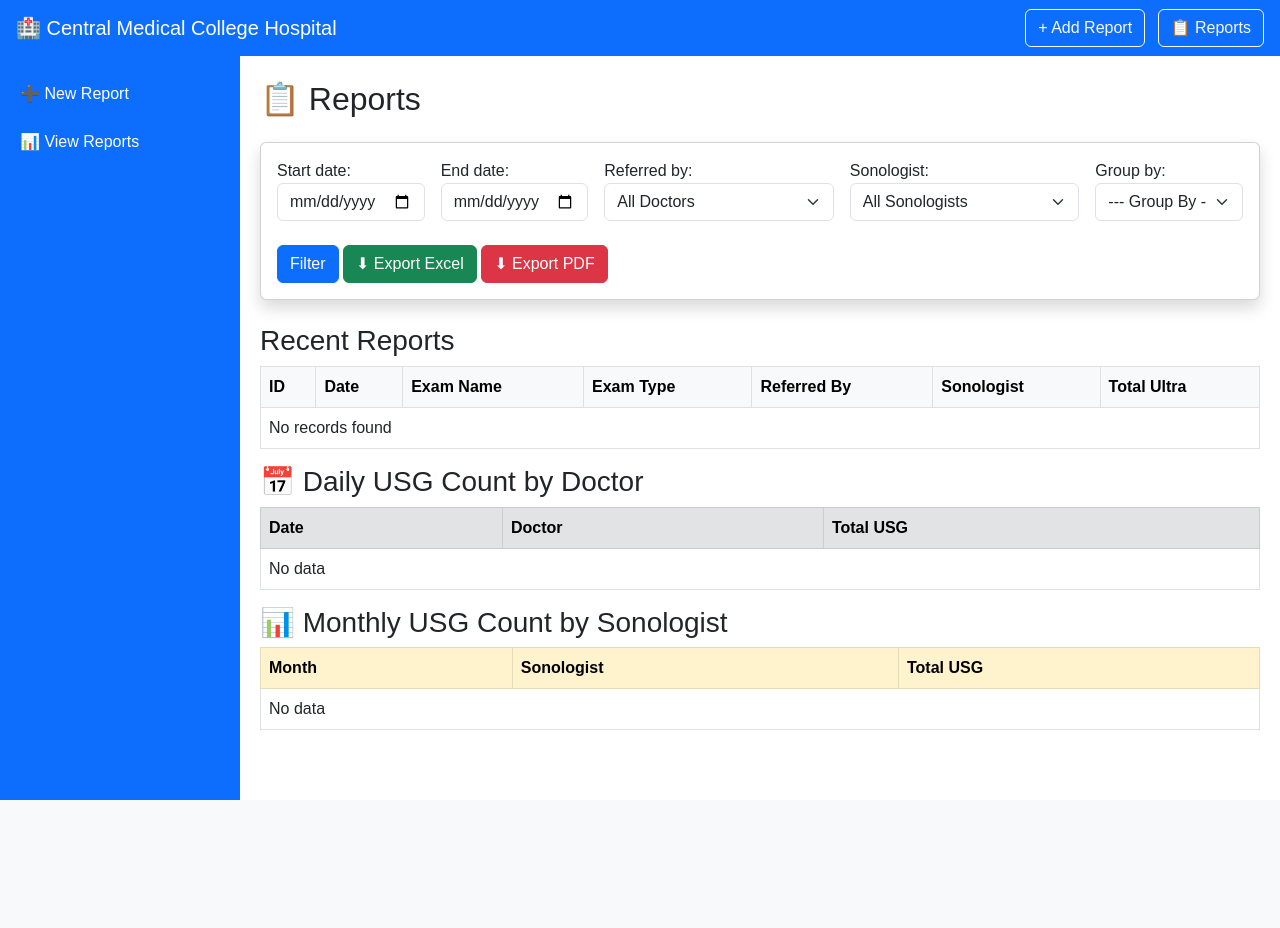
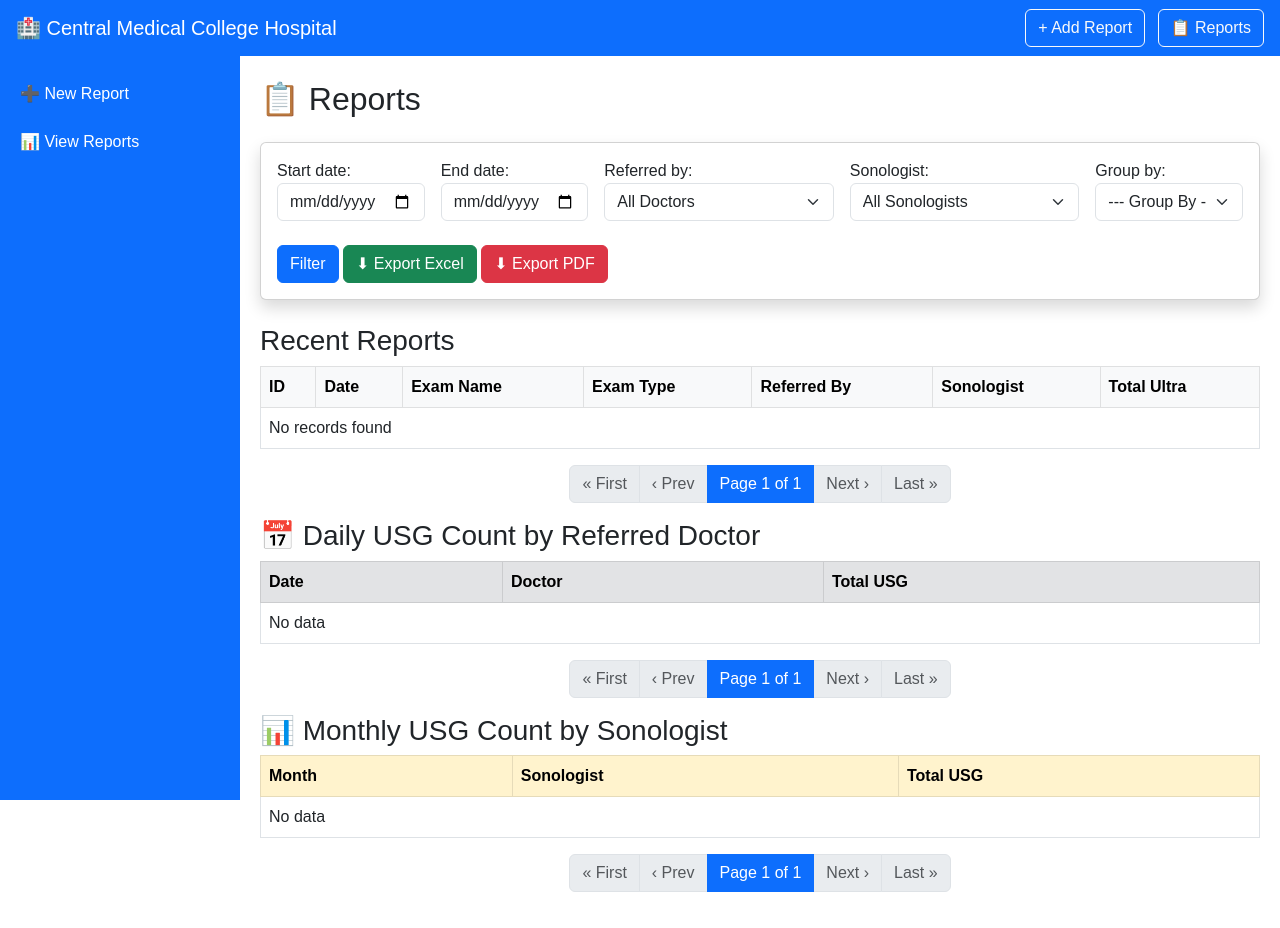
Before and after one commit to SayedUddinRayhan/usg_records, a Django app: page /reports/ in a window 1280 px wide. Before the commit the page ends 800 px from the top, so only its background shows below. Run offline with Django 5.2, Linux system fonts and the light colour scheme; data that the repository does not hold is empty.

Commit message:
Implement pagination

```diff
--- a/reports/templates/reports/report_list.html
+++ b/reports/templates/reports/report_list.html
@@ -3,6 +3,7 @@
 
 <h2 class="mb-4">📋 Reports</h2>
 
+<!-- Filter Form -->
 <div class="card p-3 mb-4 shadow">
   <form method="get" class="row g-3">
     <div class="col-md-2">{{ form.start_date.label_tag }} {{ form.start_date }}</div>
@@ -18,6 +19,7 @@
   </form>
 </div>
 
+<!-- Reports Table -->
 <h3>Recent Reports</h3>
 <table class="table table-bordered">
   <thead class="table-light">
@@ -34,7 +36,7 @@
   <tbody>
     {% for r in reports %}
       <tr>
-    <td>{{ r.id_number }}</td>   <!-- ✅ show patient ID -->
+        <td>{{ r.id_number }}</td>
         <td>{{ r.date|date:"d M Y" }}</td>
         <td>{{ r.exam_name }}</td>
         <td>{{ r.exam_type }}</td>
@@ -46,10 +48,36 @@
       <tr><td colspan="7">No records found</td></tr>
     {% endfor %}
   </tbody>
-
 </table>
 
-<h3>📅 Daily USG Count by Doctor</h3>
+<!-- Reports Pagination -->
+<nav aria-label="Reports pagination">
+  <ul class="pagination justify-content-center mt-3">
+    {% if reports.has_previous %}
+      <li class="page-item"><a class="page-link" href="?page=1&{{ request.GET.urlencode }}">« First</a></li>
+      <li class="page-item"><a class="page-link" href="?page={{ reports.previous_page_number }}&{{ request.GET.urlencode }}">‹ Prev</a></li>
+    {% else %}
+      <li class="page-item disabled"><span class="page-link">« First</span></li>
+      <li class="page-item disabled"><span class="page-link">‹ Prev</span></li>
+    {% endif %}
+
+    <li class="page-item active">
+      <span class="page-link">Page {{ reports.number }} of {{ reports.paginator.num_pages }}</span>
+    </li>
+
+    {% if reports.has_next %}
+      <li class="page-item"><a class="page-link" href="?page={{ reports.next_page_number }}&{{ request.GET.urlencode }}">Next ›</a></li>
+      <li class="page-item"><a class="page-link" href="?page={{ reports.paginator.num_pages }}&{{ request.GET.urlencode }}">Last »</a></li>
+    {% else %}
+      <li class="page-item disabled"><span class="page-link">Next ›</span></li>
+      <li class="page-item disabled"><span class="page-link">Last »</span></li>
+    {% endif %}
+  </ul>
+</nav>
+
+
+<!-- Daily Summary -->
+<h3>📅 Daily USG Count by Referred Doctor</h3>
 <table class="table table-bordered">
   <thead class="table-secondary">
     <tr><th>Date</th><th>Doctor</th><th>Total USG</th></tr>
@@ -67,6 +95,33 @@
   </tbody>
 </table>
 
+<!-- Daily Pagination -->
+<nav aria-label="Daily pagination">
+  <ul class="pagination justify-content-center mt-3">
+    {% if daily_by_doctor.has_previous %}
+      <li class="page-item"><a class="page-link" href="?daily_page=1&{{ request.GET.urlencode }}">« First</a></li>
+      <li class="page-item"><a class="page-link" href="?daily_page={{ daily_by_doctor.previous_page_number }}&{{ request.GET.urlencode }}">‹ Prev</a></li>
+    {% else %}
+      <li class="page-item disabled"><span class="page-link">« First</span></li>
+      <li class="page-item disabled"><span class="page-link">‹ Prev</span></li>
+    {% endif %}
+
+    <li class="page-item active">
+      <span class="page-link">Page {{ daily_by_doctor.number }} of {{ daily_by_doctor.paginator.num_pages }}</span>
+    </li>
+
+    {% if daily_by_doctor.has_next %}
+      <li class="page-item"><a class="page-link" href="?daily_page={{ daily_by_doctor.next_page_number }}&{{ request.GET.urlencode }}">Next ›</a></li>
+      <li class="page-item"><a class="page-link" href="?daily_page={{ daily_by_doctor.paginator.num_pages }}&{{ request.GET.urlencode }}">Last »</a></li>
+    {% else %}
+      <li class="page-item disabled"><span class="page-link">Next ›</span></li>
+      <li class="page-item disabled"><span class="page-link">Last »</span></li>
+    {% endif %}
+  </ul>
+</nav>
+
+
+<!-- Monthly Summary -->
 <h3>📊 Monthly USG Count by Sonologist</h3>
 <table class="table table-bordered">
   <thead class="table-warning">
@@ -85,4 +140,29 @@
   </tbody>
 </table>
 
+<!-- Monthly Pagination -->
+<nav aria-label="Monthly pagination">
+  <ul class="pagination justify-content-center mt-3">
+    {% if monthly_by_sonologist.has_previous %}
+      <li class="page-item"><a class="page-link" href="?monthly_page=1&{{ request.GET.urlencode }}">« First</a></li>
+      <li class="page-item"><a class="page-link" href="?monthly_page={{ monthly_by_sonologist.previous_page_number }}&{{ request.GET.urlencode }}">‹ Prev</a></li>
+    {% else %}
+      <li class="page-item disabled"><span class="page-link">« First</span></li>
+      <li class="page-item disabled"><span class="page-link">‹ Prev</span></li>
+    {% endif %}
+
+    <li class="page-item active">
+      <span class="page-link">Page {{ monthly_by_sonologist.number }} of {{ monthly_by_sonologist.paginator.num_pages }}</span>
+    </li>
+
+    {% if monthly_by_sonologist.has_next %}
+      <li class="page-item"><a class="page-link" href="?monthly_page={{ monthly_by_sonologist.next_page_number }}&{{ request.GET.urlencode }}">Next ›</a></li>
+      <li class="page-item"><a class="page-link" href="?monthly_page={{ monthly_by_sonologist.paginator.num_pages }}&{{ request.GET.urlencode }}">Last »</a></li>
+    {% else %}
+      <li class="page-item disabled"><span class="page-link">Next ›</span></li>
+      <li class="page-item disabled"><span class="page-link">Last »</span></li>
+    {% endif %}
+  </ul>
+</nav>
+
 {% endblock %}
--- a/reports/views.py
+++ b/reports/views.py
@@ -1,5 +1,6 @@
 from django.shortcuts import render, redirect
 from django.views import View
+from django.core.paginator import Paginator
 from django.db.models import Sum
 from django.db.models.functions import TruncDay, TruncMonth
 from django.http import HttpResponse
@@ -54,11 +55,20 @@ class ReportListView(View):
             if sonologist:
                 qs = qs.filter(sonologist=sonologist)
 
+        # ✅ Main Reports Pagination
+        paginator_reports = Paginator(qs, 10)
+        page_number_reports = request.GET.get("page_reports")
+        page_obj_reports = paginator_reports.get_page(page_number_reports)
+
         # Daily report by doctor
         daily_by_doctor = qs.annotate(day=TruncDay('date')) \
                             .values('day', 'referred_by') \
                             .annotate(total_usg=Sum('total_ultra')) \
                             .order_by('day')
+
+        paginator_daily = Paginator(daily_by_doctor, 15)
+        page_number_daily = request.GET.get("page_daily")
+        page_obj_daily = paginator_daily.get_page(page_number_daily)
 
         # Monthly report by sonologist
         monthly_by_sonologist = qs.annotate(month=TruncMonth('date')) \
@@ -66,11 +76,15 @@ class ReportListView(View):
                                   .annotate(total_usg=Sum('total_ultra')) \
                                   .order_by('month')
 
+        paginator_monthly = Paginator(monthly_by_sonologist, 15)
+        page_number_monthly = request.GET.get("page_monthly")
+        page_obj_monthly = paginator_monthly.get_page(page_number_monthly)
+
         context = {
             "form": form,
-            "reports": qs[:50],
-            "daily_by_doctor": daily_by_doctor,
-            "monthly_by_sonologist": monthly_by_sonologist,
+            "reports": page_obj_reports,
+            "daily_by_doctor": page_obj_daily,
+            "monthly_by_sonologist": page_obj_monthly,
         }
         return render(request, self.template_name, context)
 
```
Also changed, not shown: reports/migrations/0003_alter_report_exam_name.py (added). Lines whose indentation alone changed are shown as unchanged.
